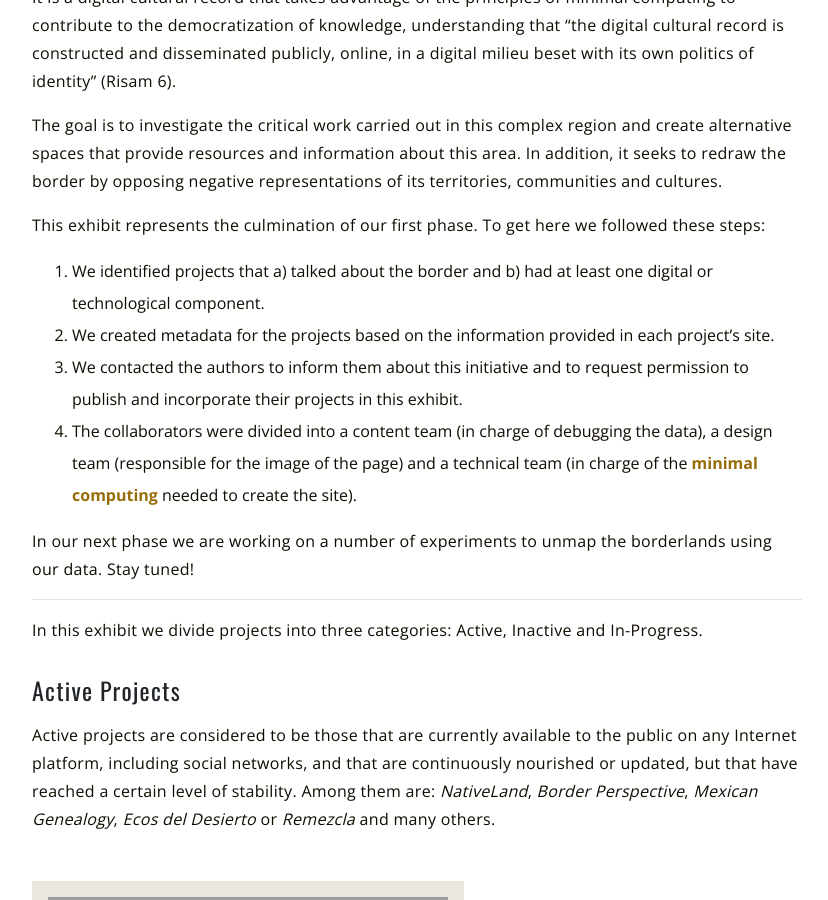
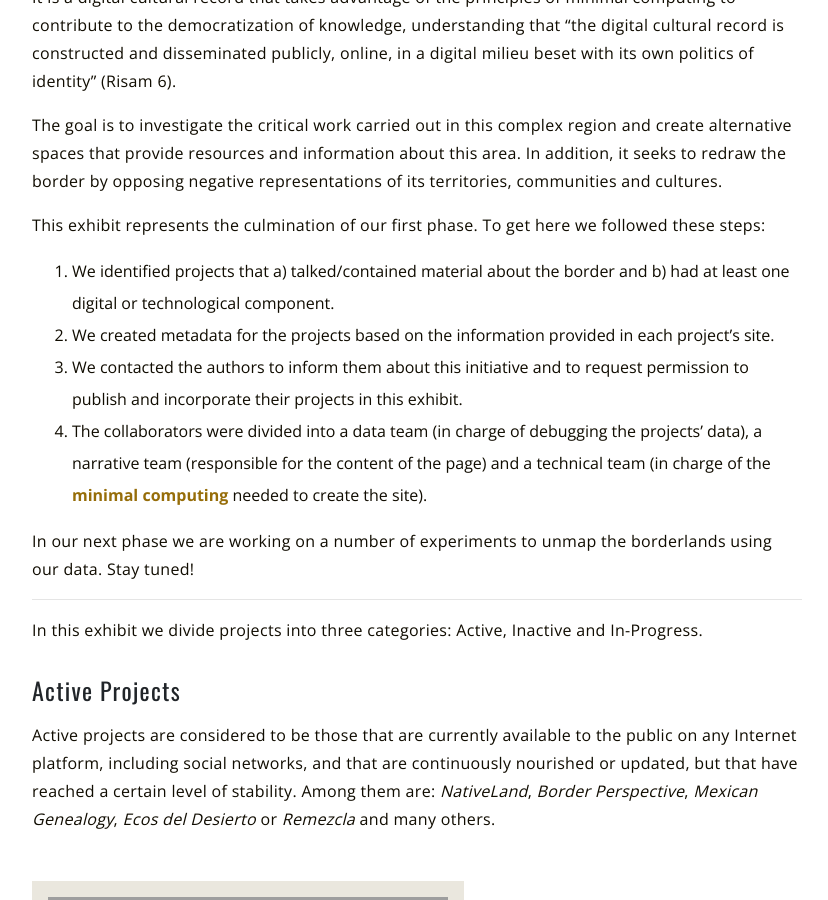
Before and after one commit to unitedfronteras/ufexhibition_mexusa, a Jekyll site: the page built from pages/about.md, in a window 1280 px wide and 900 px high, scrolled down 537 px. Shown: the whole window, without its empty margins (223-1051 px from the left). Built offline with Jekyll 4.4.1, drawn with Linux system fonts in a browser that asks for light colours.

Commit message:
Edit the about page

```diff
--- a/pages/about.md
+++ b/pages/about.md
@@ -14,10 +14,10 @@ The goal is to investigate the critical work carried out in this complex region
 
 This exhibit represents the culmination of our first phase. To get here we followed these steps:
 
-1. We identified projects that a) talked about the border and b) had at least one digital or technological component.
+1. We identified projects that a) talked/contained material about the border and b) had at least one digital or technological component.
 2. We created metadata for the projects based on the information provided in each project’s site.
 3. We contacted the authors to inform them about this initiative and to request permission to publish and incorporate their projects in this exhibit.
-4. The collaborators were divided into a content team (in charge of debugging the data), a design team (responsible for the image of the page) and a technical team (in charge of the [minimal computing](http://go-dh.github.io/mincomp/) needed to create the site).
+4. The collaborators were divided into a data team (in charge of debugging the projects' data), a narrative team (responsible for the content of the page) and a technical team (in charge of the [minimal computing](http://go-dh.github.io/mincomp/) needed to create the site).
 
 In our next phase we are working on a number of experiments to unmap the borderlands using our data. Stay tuned!
 
```
